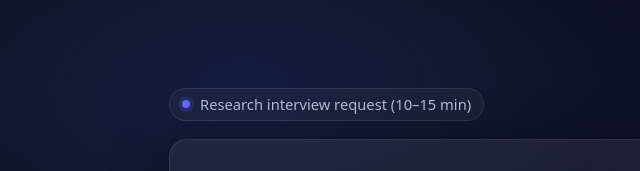
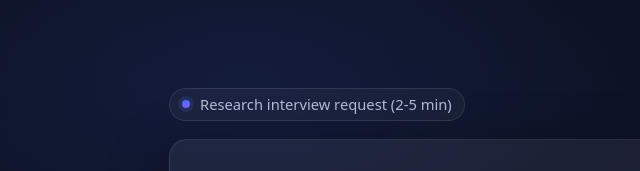
Before and after one commit to DevBrows25/sentinel-prelaunch, a plain HTML site: page index.html in a window 1280 px wide. Shown: the top 171 px of the page, 11-651 px from the left. Drawn offline with Linux system fonts and the light colour scheme.

Commit message:
Update research interview request duration in index.html

```diff
--- a/index.html
+++ b/index.html
@@ -291,7 +291,7 @@
     <main class="shell" role="main">
       <div class="badge" aria-label="Research badge">
         <span class="dot" aria-hidden="true"></span>
-        Research interview request (10–15 min)
+        Research interview request (2-5 min)
       </div>
 
       <section class="panel">
```
